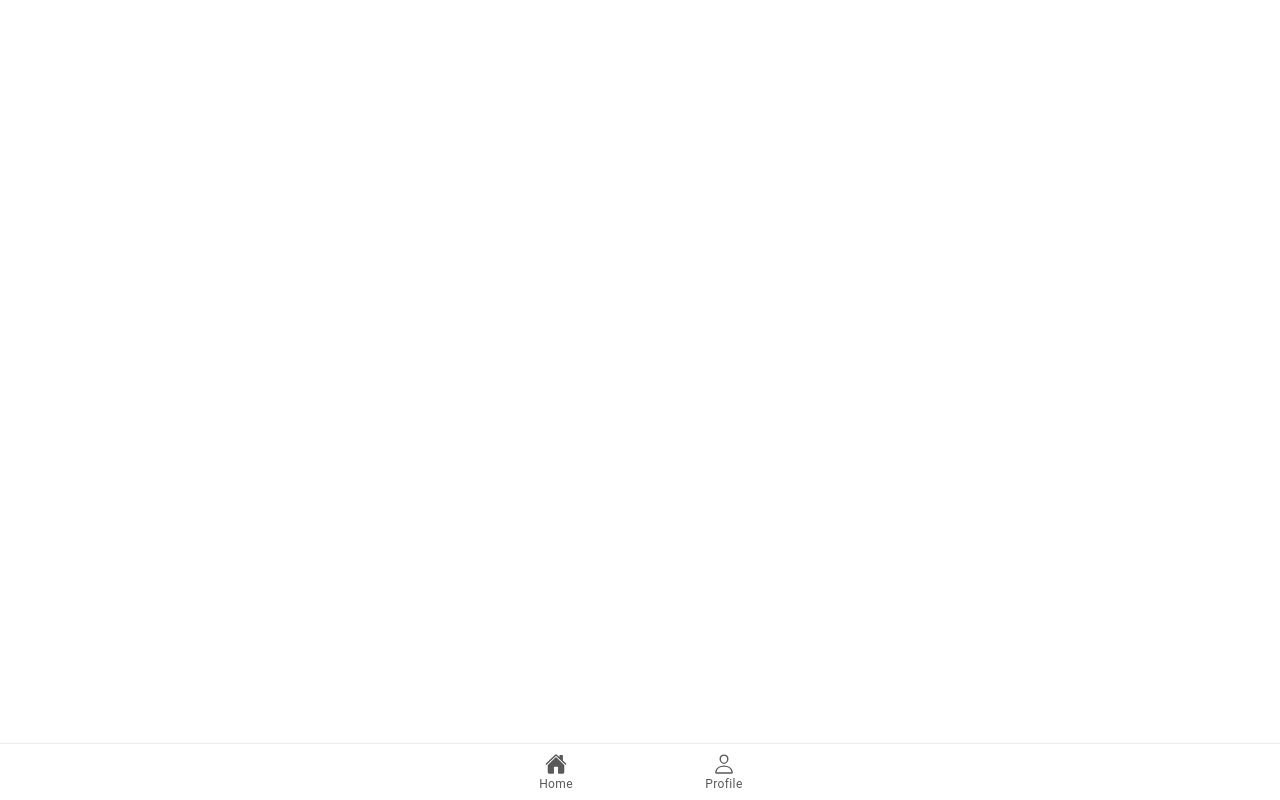
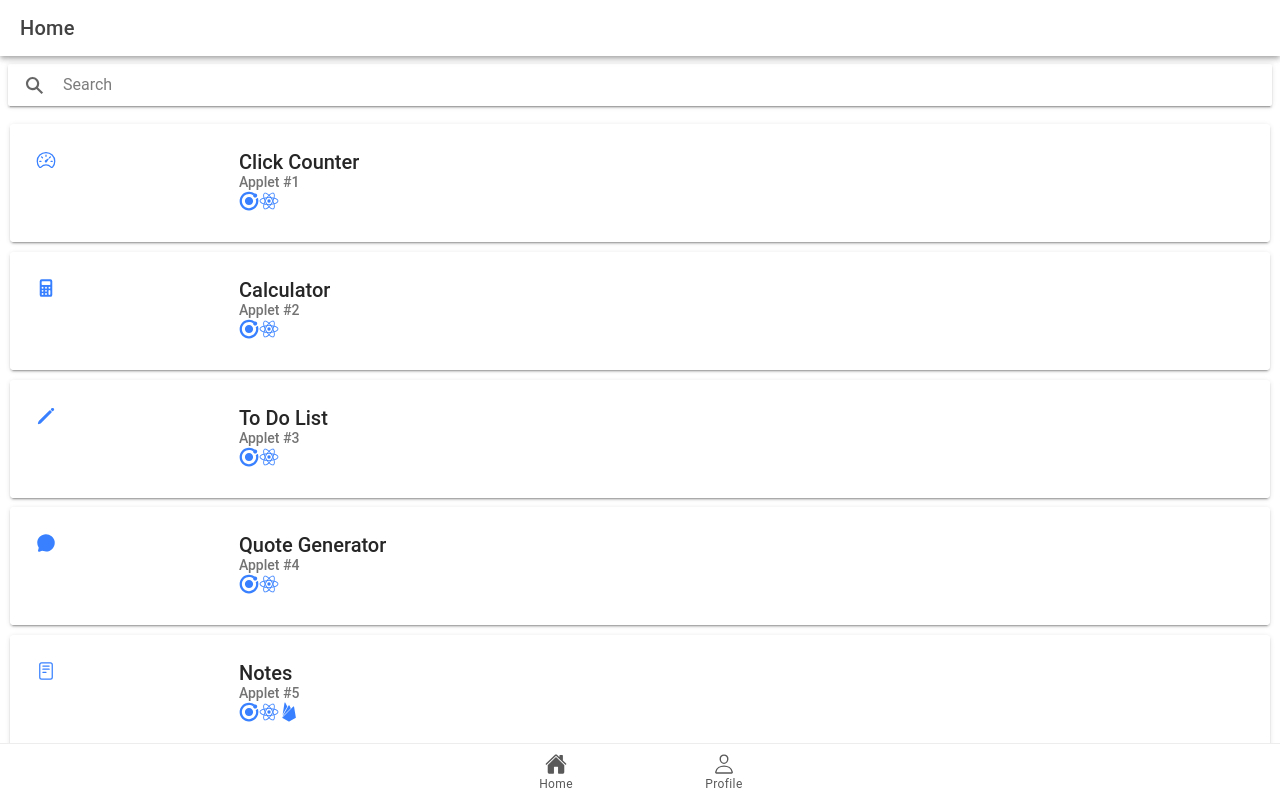
Before and after one commit to Aladdinskie24/ion-t-Cagubcub, a React (Vite) app: page /ion-t-cagubcub/home in a window 1280 px wide. Built offline with nearby package versions, Linux system fonts and the light colour scheme.

Commit message:
added changes

```diff
--- a/package.json
+++ b/package.json
@@ -1,9 +1,12 @@
 {
-  "name": "ion-t-Cagubcub",
+  "name": "ion-t-cagubcub",
   "private": true,
   "version": "0.0.1",
   "type": "module",
+  "homepage": "https://Aladdinskie24.github.io/ion-t-cagubcub/",
   "scripts": {
+    "predeploy" : "npm run build",
+    "deploy" : "gh-pages -d dist",
     "dev": "vite",
     "build": "tsc && vite build",
     "preview": "vite preview",
--- a/src/App.tsx
+++ b/src/App.tsx
@@ -48,34 +48,34 @@ const App: React.FC = () => (
         <IonRouterOutlet>
           {/* Application default route */}
 
-           <Route exact path="/">
-            <Redirect to="/home" />
+           <Route exact path="/ion-t-cagubcub/">
+            <Redirect to="/ion-t-cagubcub/home" />
           </Route>
 
-          <Route exact path="/home">
+          <Route exact path="/ion-t-cagubcub/home">
             <Home />
 
           </Route>
 
-          <Route exact path="/profile">
+          <Route exact path="/ion-t-cagubcub/profile">
             <Profile />
           </Route>
-          <Route exact path="/clickcounter">
+          <Route exact path="/ion-t-cagubcub/clickcounter">
             <ClickCounter />
           </Route>
-          <Route path="/calculator">
+          <Route path="/ion-t-cagubcub/calculator">
             <Calculator />
           </Route>
 
-          <Route path="/todolist">
+          <Route path="/ion-t-cagubcub/todolist">
             <Todolist />
           </Route>
 
-          <Route path="/quotegenerator">
+          <Route path="/ion-t-cagubcub/quotegenerator">
             <QuoteGenerator />
           </Route>
 
-          <Route path="/notes">
+          <Route path="/ion-t-cagubcub/notes">
             <Notes/>
           </Route>
 
--- a/src/pages/home.tsx
+++ b/src/pages/home.tsx
@@ -35,7 +35,7 @@ const cardData = [
     title: 'Click Counter',
     icon: speedometerOutline,
     subtitle: 'Applet #1',
-    link: '/clickcounter',
+    link: '/ion-t-cagubcub/clickcounter',
     tags: {
       tag1: logoIonic,
       tag2: logoReact
@@ -46,7 +46,7 @@ const cardData = [
     title: 'Calculator',
     icon: calculator,
     subtitle: 'Applet #2',
-    link: '/calculator',
+    link: '/ion-t-cagubcub/calculator',
     tags: {
       tag1: logoIonic,
       tag2: logoReact
@@ -56,7 +56,7 @@ const cardData = [
     title: 'To Do List',
     icon: pencil,
     subtitle: 'Applet #3',
-    link: '/todolist',
+    link: '/ion-t-cagubcub/todolist',
     tags: {
       tag1: logoIonic,
       tag2: logoReact
@@ -66,7 +66,7 @@ const cardData = [
     title: 'Quote Generator',
     icon: chatbubble,
     subtitle: 'Applet #4',
-    link: '/quotegenerator',
+    link: '/ion-t-cagubcub/quotegenerator',
     tags: {
       tag1: logoIonic,
       tag2: logoReact
@@ -76,7 +76,7 @@ const cardData = [
     title: 'Notes',
     icon: readerOutline,
     subtitle: 'Applet #5',
-    link: '/notes',
+    link: '/ion-t-cagubcub/notes',
     tags: {
       tag1: logoIonic,
       tag2: logoReact,
--- a/vite.config.ts
+++ b/vite.config.ts
@@ -4,6 +4,7 @@ import { defineConfig } from 'vite'
 
 // https://vitejs.dev/config/
 export default defineConfig({
+  base: "ion-t-cagubcub/",
   plugins: [
     react(),
     legacy()
```
Also changed, not shown: 1 other file (tests, documents, lock files or other folders).
